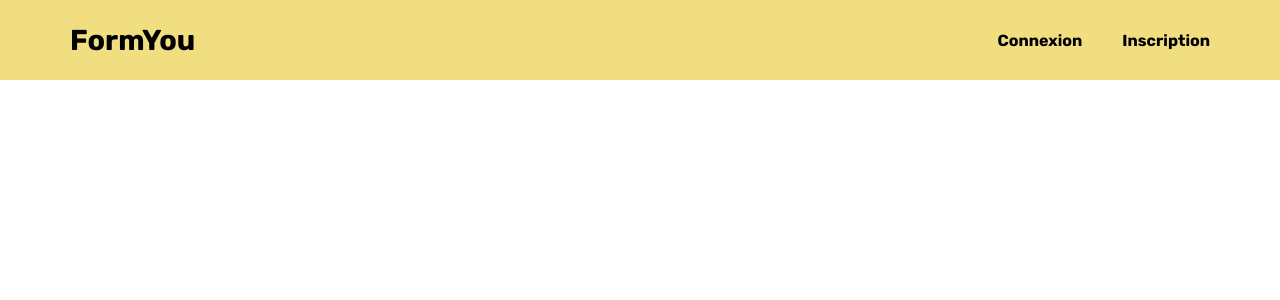
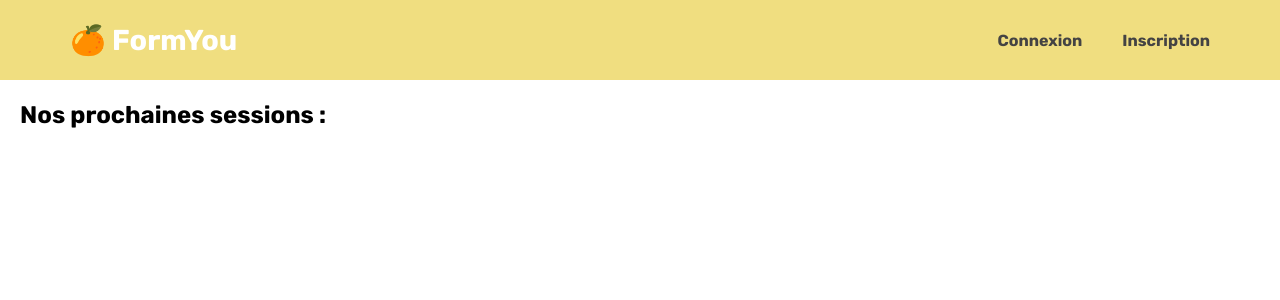
Before and after one commit to mariedx/FormYou, a React (Create React App) app in the folder client/: page /formations/1 in a window 1280 px wide. Shown: the top 300 px of the page. Built offline with nearby package versions, Linux system fonts and the light colour scheme; no server answers.

Commit message:
a bit of front

```diff
--- a/client/src/components/FormationCard/style.scss
+++ b/client/src/components/FormationCard/style.scss
@@ -5,8 +5,8 @@
   border-radius: 5px;
   overflow: hidden;
   box-shadow: 5px 5px 10px rgba(0, 0, 0, 0.3);
-  margin: 30px auto;
   background-color: rgb(250, 246, 246);
+  margin: 25px;
   padding: 5%;
 }
 
@@ -31,5 +31,5 @@
   margin: 5px;
   border: none;
   width: 130px;
-  height: 30px;
+  padding: 7px;
 }
--- a/client/src/components/Navbar/index.jsx
+++ b/client/src/components/Navbar/index.jsx
@@ -3,7 +3,7 @@ import './style.scss';
 
 const Navbar = () => (
   <div className="Navbar">
-    <Link to="/" className="Navbar__title">FormYou</Link>
+    <Link to="/" className="Navbar__title"> 🍊 FormYou</Link>
     <div className="Navbar__right">
       <Link to="/log-in" className="Navbar__link">Connexion</Link>
       <Link to="/sign-up" className="Navbar__link">Inscription</Link>
--- a/client/src/components/Navbar/style.scss
+++ b/client/src/components/Navbar/style.scss
@@ -8,7 +8,8 @@
 
   &__title {
     font-size: 1.8rem;
-    padding: 20px
+    padding: 20px;
+    color: rgb(255, 255, 255);
   }
 
   &__right {
@@ -19,5 +20,7 @@
   &__link {
     width: 15%;
     padding: 20px;
+    color: rgb(68, 67, 67);
+
   }
 }
--- a/client/src/components/SearchBar/index.jsx
+++ b/client/src/components/SearchBar/index.jsx
@@ -13,7 +13,7 @@ const SearchBar = ({ handleChange, keyword }) => (
           onChange={(e) => handleChange(e.target.value)}
         />
       </label>
-      <input type="submit" value="Categories" className="SearchBar-button" />
+      {/* <input type="submit" value="Categories" className="SearchBar-button" /> */}
     </form>
   </div>
 );
--- a/client/src/pages/FormationPage/index.jsx
+++ b/client/src/pages/FormationPage/index.jsx
@@ -3,6 +3,7 @@
 import { React, useState, useEffect } from 'react';
 import { useParams } from 'react-router-dom';
 import API_BASE_URL from '../../api';
+import './style.scss';
 
 const FormationPage = () => {
   const { formationId } = useParams();
@@ -40,8 +41,9 @@ const FormationPage = () => {
     <div className="FormationPage">
       <h1>{dispalyedFormation.title}</h1>
       <p>{dispalyedFormation.description}</p>
-      <p>{dispalyedFormation.user_id}</p>
-      <p>{coursesList.map((course) => course.date)}</p>
+
+      <h2>Nos prochaines sessions : </h2>
+      <ul>{coursesList.map((course) => `➡️ ${course.date}`)}</ul>
     </div>
   );
 };
--- /dev/null
+++ b/client/src/pages/FormationPage/style.scss
@@ -0,0 +1,3 @@
+.FormationPage {
+  padding: 0 20px;
+}
```
